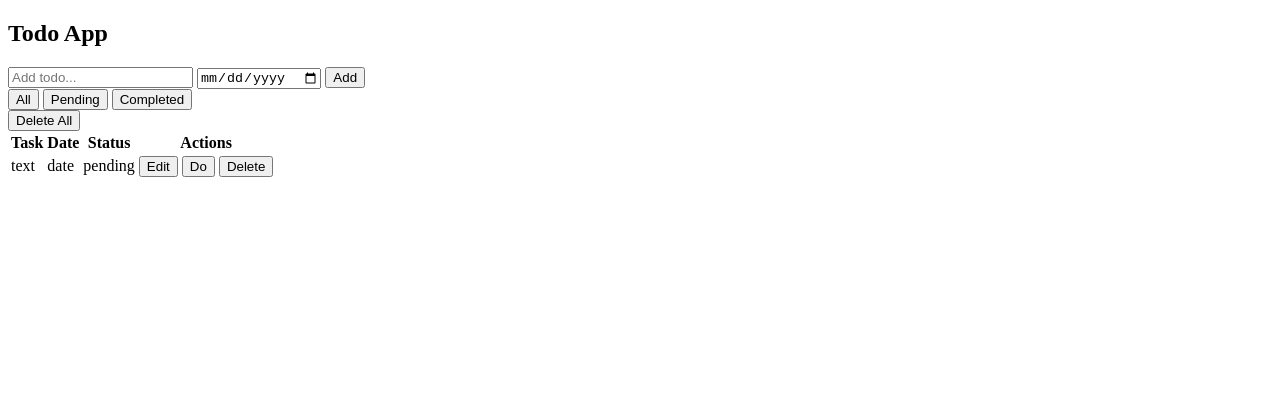
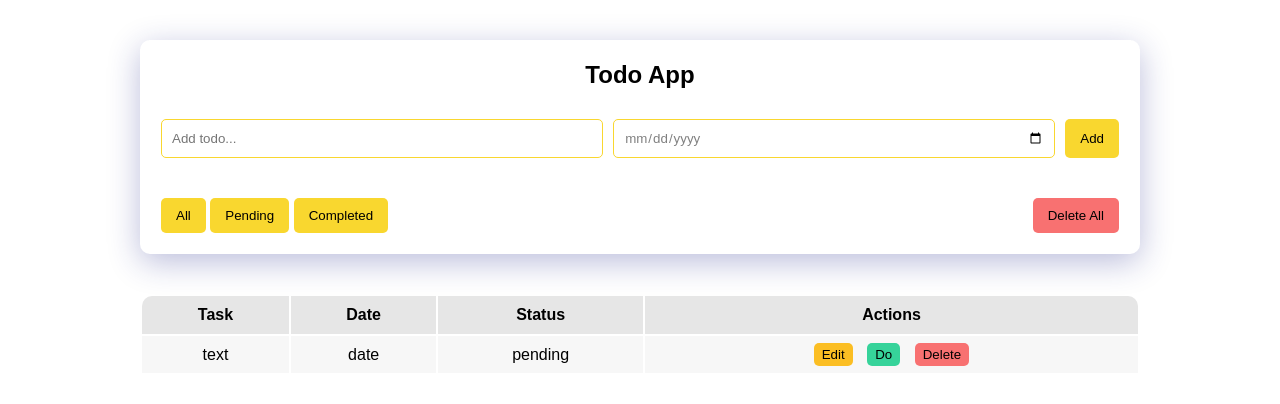
Before and after one commit to sanaz-git/javascript-todo-app, a plain HTML site: page index.html in a window 1280 px wide. Drawn offline with Linux system fonts and the light colour scheme.

Commit message:
add style

```diff
--- a/css/style.css
+++ b/css/style.css
@@ -0,0 +1,119 @@
+:root {
+  --color-primary: #f9d72f;
+  --color-background: #e6e6e6;
+  --color-task: #f7f7f7;
+  --color-success: #36d39a;
+  --color-warning: #fbbe23;
+  --color-error: #f87171;
+}
+
+* {
+  padding: 0;
+  margin: 0;
+  box-sizing: border-box;
+  font-family: Arial, Helvetica, sans-serif;
+}
+
+body {
+  max-width: 1000px;
+  margin: auto;
+}
+
+.container {
+  width: 100%;
+  margin: 40px auto 40px;
+  padding: 20px;
+  display: flex;
+  flex-direction: column;
+  align-items: center;
+  box-shadow: 0 8px 32px 0 rgba(31, 38, 135, 0.3);
+  border-radius: 10px;
+  border: 1px solid rgba(255, 255, 255, 0.18);
+}
+
+h2 {
+  font-size: 1.5rem;
+  margin-bottom: 30px;
+}
+
+.input-section {
+  width: 100%;
+  display: flex;
+  justify-content: center;
+  justify-content: space-between;
+  margin-bottom: 40px;
+}
+
+.input-section input {
+  margin-right: 10px;
+  width: 100%;
+  border: var(--color-primary) 1px solid;
+  border-radius: 5px;
+  padding: 10px;
+  color: gray;
+}
+
+.input-section input:focus {
+  outline: none;
+  border-width: 2px;
+}
+
+button {
+  background-color: var(--color-primary);
+  border: none;
+  cursor: pointer;
+  padding: 10px 15px;
+  border-radius: 5px;
+}
+
+button:hover {
+  opacity: 0.8;
+}
+
+.todos-operator {
+  width: 100%;
+  display: flex;
+  justify-content: space-between;
+}
+
+#delete-all-button {
+  background-color: var(--color-error);
+}
+
+table {
+  width: 100%;
+}
+
+thead {
+  background-color: var(--color-background);
+}
+thead th {
+  padding: 10px;
+}
+
+thead th:first-child {
+  border-top-left-radius: 10px;
+}
+thead th:last-child {
+  border-top-right-radius: 10px;
+}
+
+tbody td {
+  background-color: var(--color-task);
+  padding: 5px 10px;
+  text-align: center;
+}
+
+tbody td button {
+  padding: 4px 8px;
+  margin: 2px 5px;
+}
+tbody td button:nth-child(1) {
+  background-color: var(--color-warning);
+}
+tbody td button:nth-child(2) {
+  background-color: var(--color-success);
+}
+tbody td button:nth-child(3) {
+  background-color: var(--color-error);
+}
--- a/index.html
+++ b/index.html
@@ -20,7 +20,7 @@
           <button class="filter-todos">Pending</button>
           <button class="filter-todos">Completed</button>
         </div>
-        <button>Delete All</button>
+        <button id="delete-all-button">Delete All</button>
       </div>
     </div>
     <div class="table">
```
